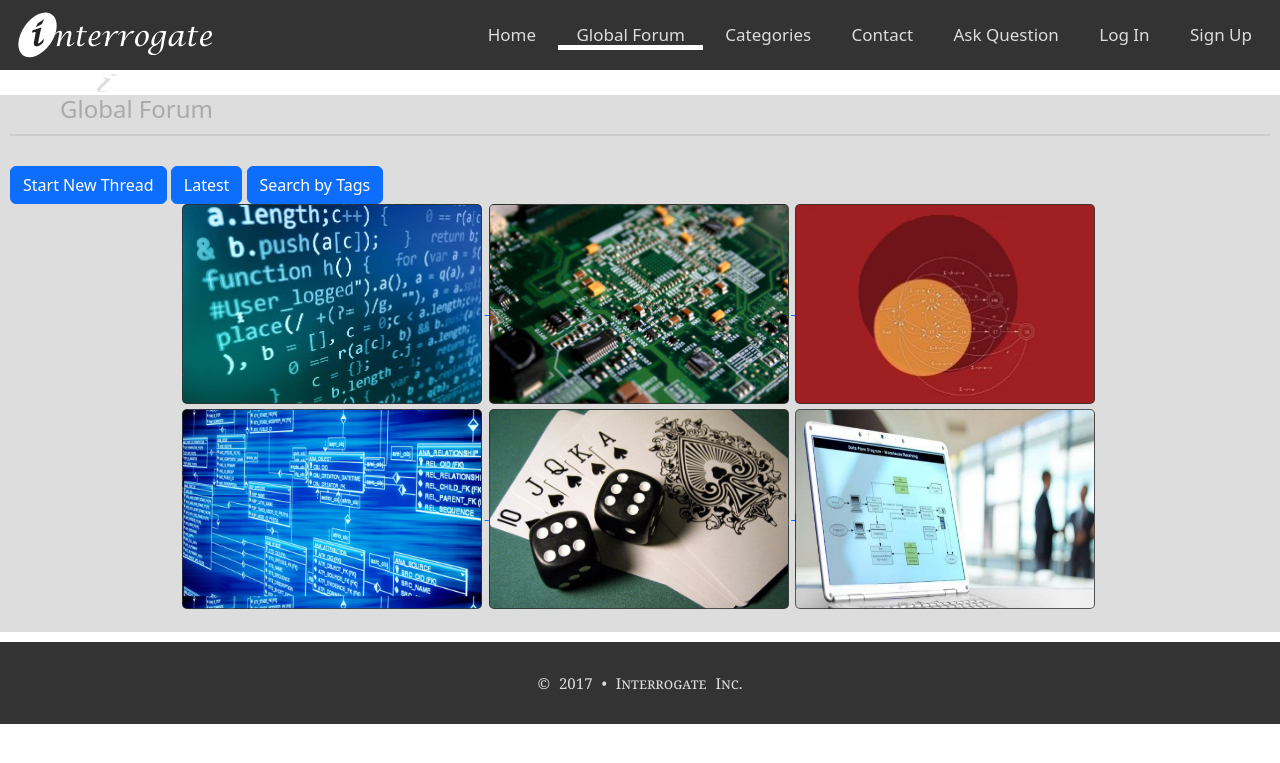
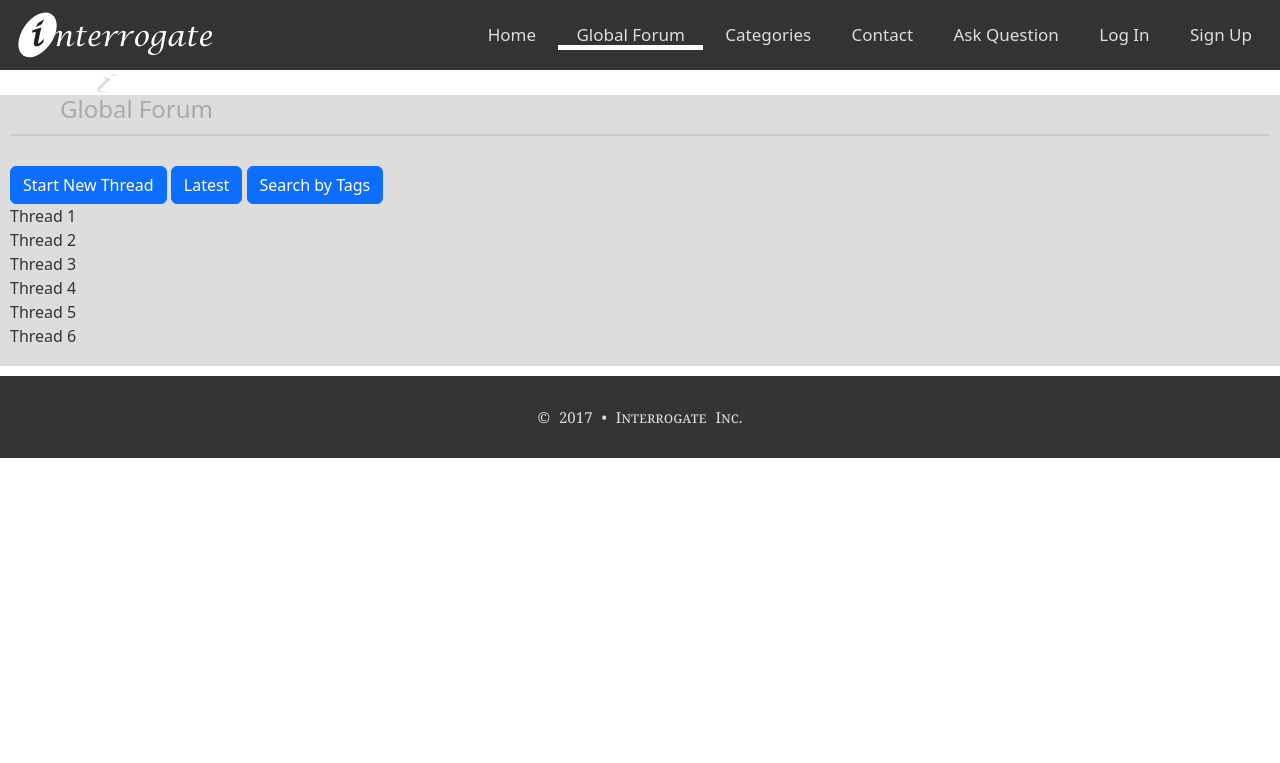
Before and after one commit to Aryan-Garg/ISTP_Platform, a PHP site: page /globalForum.php in a window 1280 px wide. Shown: the top 763 px of the page. Run offline with PHP 8.4, Linux system fonts and the light colour scheme; data comes from the database, SQL or seed files in the repository.

Commit message:
Update globalForum.php

```diff
--- a/globalForum.php
+++ b/globalForum.php
@@ -82,40 +82,12 @@
 				<button type="button" class="btn btn-primary">Search by Tags</button>
 			</div>
             <div id="box0">
-                <center>
-                    <a id="ada" href="#box1">
-                        <div id="algo" class="img">
-                            <div id="p" title="Open">Thread 1</div>
-                        </div>
-                    </a>
-                    <a id="cso" href="#box2">
-                        <div id="archi" class="img">
-                            <div id="p" title="Open">Thread 2</div>
-                        </div>
-                    </a>
-                    <a id="t" href="#box3">
-                        <div id="toc" class="img">
-                            <div id="p" title="Open">Thread 3</div>
-                        </div>
-                    </a>
-                </center>
-                <center>
-                    <a id="db" href="#box4">
-                        <div id="database" class="img">
-                            <div id="p" title="Open">Thread 4</div>
-                        </div>
-                    </a>
-                    <a id="pqt" href="#box5">
-                        <div id="prob" class="img">
-                            <div id="p" title="Open">Thread 5</div>
-                        </div>
-                    </a>
-                    <a id="se" href="#box6">
-                        <div id="soft" class="img">
-                            <div id="p" title="Open">Thread 6</div>
-                        </div>
-                    </a>
-                </center>
+                    <a><div>Thread 1</div></a>
+					<a><div>Thread 2</div></a>
+					<a><div>Thread 3</div></a>
+					<a><div>Thread 4</div></a>
+					<a><div>Thread 5</div></a>
+					<a><div>Thread 6</div></a>
             </div>
             <div class="pop" id="tb">
                 <center><h1><b style="font-size: 1.5em; margin: -60px auto 10px; display: block;">:)</b>Thank You For Your Answer.</h1></center>
```
